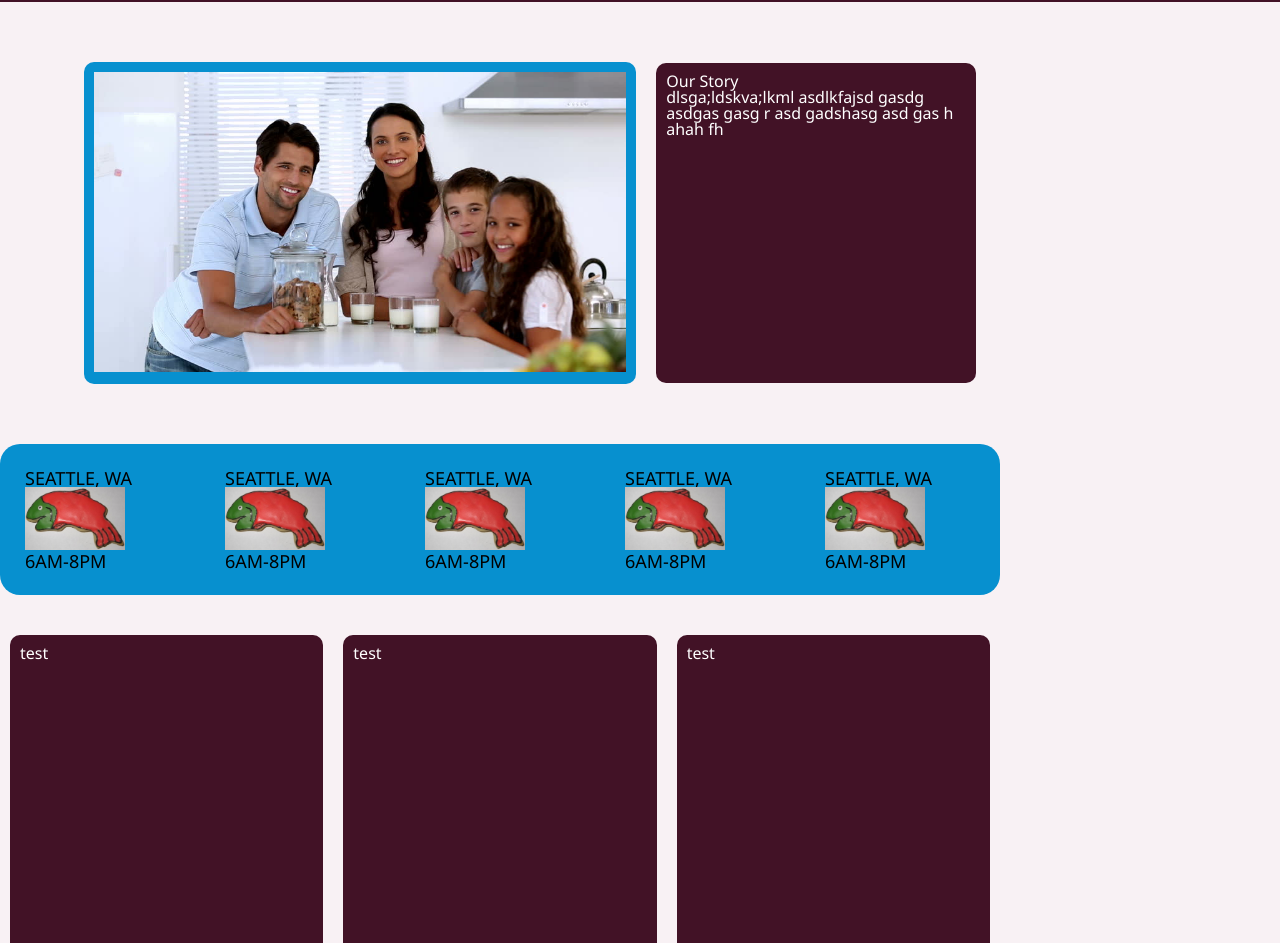
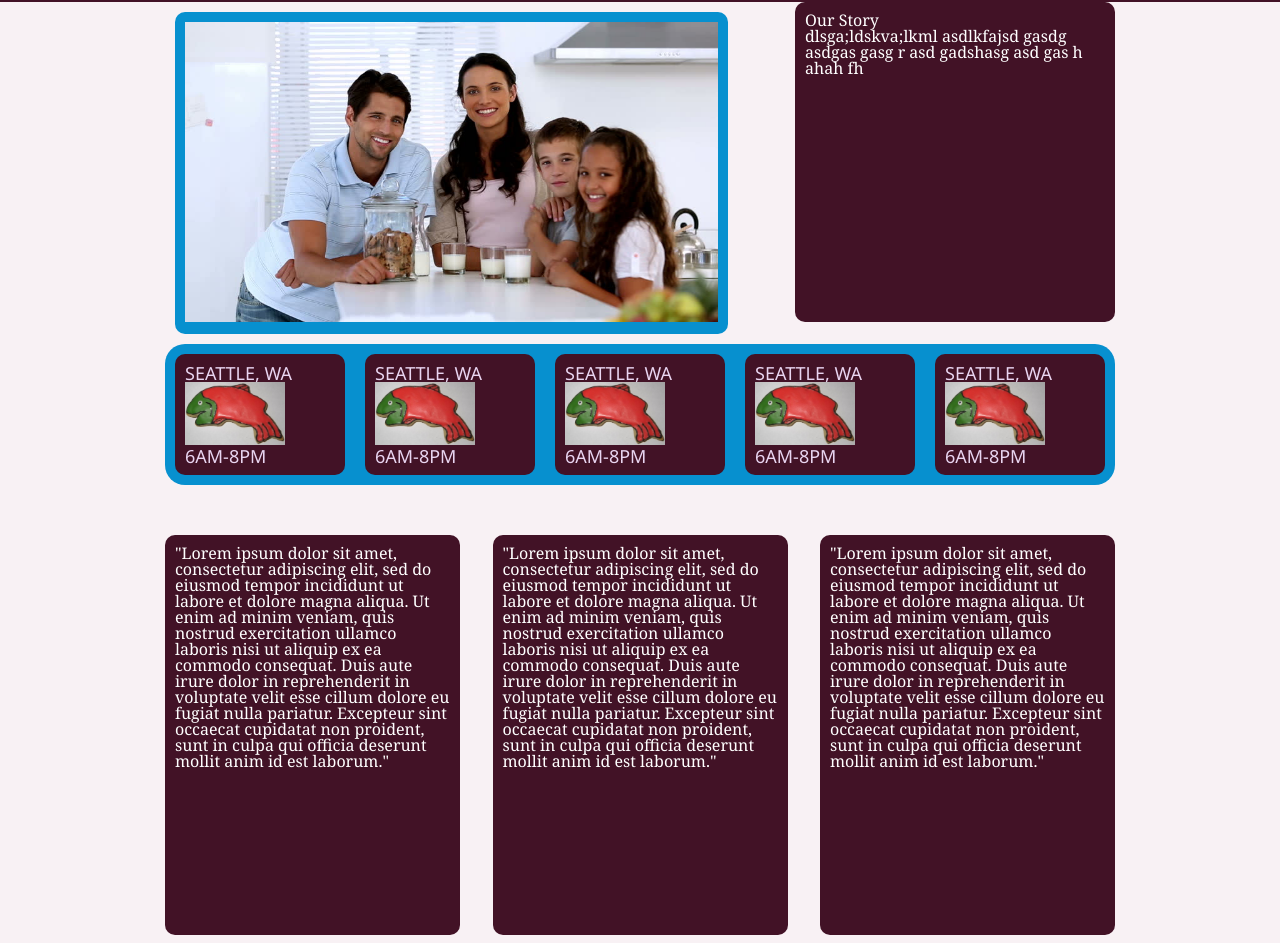
Before and after one commit to JustinHamerly/cookie-stand, a plain HTML site: page index.html in a window 1280 px wide. Shown: the part 98-1041 px from the top of the page. Drawn offline with Linux system fonts and the light colour scheme.

Commit message:
css changes

```diff
--- a/css/style.css
+++ b/css/style.css
@@ -1,3 +1,9 @@
+body{
+  position: flex;
+  align-items: center;
+  font-family: 'Segoe UI', Tahoma, Geneva, Verdana, sans-serif;
+  background-color: rgb(248, 241, 244);
+}
 
 header {
   display: flex;
@@ -9,12 +15,6 @@ header {
   background-color: #421226;
 }
 
-
-body{
-  font-family: 'Segoe UI', Tahoma, Geneva, Verdana, sans-serif;
-  background-color: rgb(248, 241, 244);
-}
-
 h1 {
   font-size: x-large;
   text-align: right;
@@ -22,15 +22,17 @@ h1 {
   color:#753c54;
   letter-spacing: 1.2em;
   width: 330px;
+  font-family: 'Rock Salt', cursive;
+  font-size: 20px;
 }
 
 header div{
   display: flex;
   flex-direction: row;
   align-items: center;
-  justify-content: flex-end;
+  justify-content: space-between;
   height: 50%;
-  width:100%;
+  width:500px;
   background-color: rgb(248, 241, 244);
 }
 
@@ -88,6 +90,64 @@ nav {
   width: 1200px;
 }
 
+main section{
+  margin:auto;
+  display: flex;
+  flex-direction: row;
+  justify-content: space-between;
+  width: 950px;
+}
+
+#about div {
+  background-color: #0790cf;
+}
+
+#about img {
+  height: 300px;
+}
+
+#story {
+  height: 300px;
+  width: 300px;
+}
+
+#locationcards {
+  border: 0px;
+  background-color: #0790cf;
+  text-align: left;
+  border-radius: 10px;
+}
+
+#locationcards {
+
+  align-items: center;
+  background-color: #0790cf;
+  border-radius: 20px;
+}
+
+#locationcards div {
+  width: 200px;
+  background-color: #421226;
+  color:#e9d5f1
+}
+
+#locationcards img {
+  width: 100px;
+}
+
+#stories {
+  height: 500px;
+  position: flex;
+  justify-content: space-between;
+}
+
+#stories article {
+  margin-top: 50px;
+  margin-bottom:50px;
+  height: auto;
+  width: 275px;
+}
+
 div {
   font-size: large;
   margin: 10px;
@@ -109,7 +169,7 @@ table {
 }
 
 article {
-  margin: 10px;
+  font-family: Georgia, 'Times New Roman', Times, serif;
   border: 0px;
   padding: 10px;
   background-color:#421226;
@@ -119,6 +179,15 @@ article {
   width: auto;
   float: left
 }
+
+footer {
+  display:flex;
+  width: 100%;
+  height: 50px;
+  background-color: #421226;
+}
+
+/* TABLE FORMAT */
 
 table th {
   text-align: center;
@@ -141,71 +210,3 @@ td {
   width:auto;
   font-weight: bold;
 }
-
-section{
-  width: 1000px;
-  display: flex;
-  flex-direction: row;
-  justify-content: center;
-}
-
-#about {
-  display: flex;
-  flex-direction: row;
-  justify-content: center;
-  align-items: center;
-  width: 960px;
-  margin:50px;
-}
-
-#about div {
-  background-color: #0790cf;
-}
-
-#about img {
-  height: 300px;
-}
-
-#story {
-  height: 300px;
-  width: 300px;
-}
-
-#locationcards {
-  display: flex;
-  flex-direction: row;
-  justify-content: center;
-  align-items: center;
-  background-color: #0790cf;
-  border-radius: 20px;
-}
-
-#locationcards div {
-  width: 200px;
-  margin:15px;
-}
-
-#locationcards img {
-  width: 100px;
-}
-
-#stories {
-  display: flex;
-  flex-direction: row;
-  justify-content: center;
-  align-items: center;
-  height: 700px;
-}
-
-#stories article {
-  height: 600px;
-  width: 300px;
-}
-
-
-footer {
-  display:flex;
-  width: 100%;
-  height: 50px;
-  background-color: #421226;
-}
--- a/index.html
+++ b/index.html
@@ -3,6 +3,9 @@
 <html>
   <head>
     <title>Salmon Cookies</title>
+    <link rel="preconnect" href="https://fonts.googleapis.com">
+    <link rel="preconnect" href="https://fonts.gstatic.com" crossorigin>
+    <link href="https://fonts.googleapis.com/css2?family=Rock+Salt&display=swap" rel="stylesheet">
     <link rel="stylesheet" href="./css/reset.css">
     <link rel="stylesheet" href="./css/style.css">
   </head>
@@ -58,13 +61,13 @@
       </section>
       <section id="stories">
         <article>
-          <p>test</p>
+          <p>"Lorem ipsum dolor sit amet, consectetur adipiscing elit, sed do eiusmod tempor incididunt ut labore et dolore magna aliqua. Ut enim ad minim veniam, quis nostrud exercitation ullamco laboris nisi ut aliquip ex ea commodo consequat. Duis aute irure dolor in reprehenderit in voluptate velit esse cillum dolore eu fugiat nulla pariatur. Excepteur sint occaecat cupidatat non proident, sunt in culpa qui officia deserunt mollit anim id est laborum."</p>
         </article>
         <article>
-          <p>test</p>
+          <p>"Lorem ipsum dolor sit amet, consectetur adipiscing elit, sed do eiusmod tempor incididunt ut labore et dolore magna aliqua. Ut enim ad minim veniam, quis nostrud exercitation ullamco laboris nisi ut aliquip ex ea commodo consequat. Duis aute irure dolor in reprehenderit in voluptate velit esse cillum dolore eu fugiat nulla pariatur. Excepteur sint occaecat cupidatat non proident, sunt in culpa qui officia deserunt mollit anim id est laborum."</p>
         </article>
         <article id="contact">
-          <p>test</p>
+          <p>"Lorem ipsum dolor sit amet, consectetur adipiscing elit, sed do eiusmod tempor incididunt ut labore et dolore magna aliqua. Ut enim ad minim veniam, quis nostrud exercitation ullamco laboris nisi ut aliquip ex ea commodo consequat. Duis aute irure dolor in reprehenderit in voluptate velit esse cillum dolore eu fugiat nulla pariatur. Excepteur sint occaecat cupidatat non proident, sunt in culpa qui officia deserunt mollit anim id est laborum."</p>
         </article>
       </section>
     </main>
--- a/sales.html
+++ b/sales.html
@@ -3,6 +3,9 @@
 <html>
   <head>
     <title>Salmon Cookies</title>
+    <link rel="preconnect" href="https://fonts.googleapis.com">
+    <link rel="preconnect" href="https://fonts.gstatic.com" crossorigin>
+    <link href="https://fonts.googleapis.com/css2?family=Rock+Salt&display=swap" rel="stylesheet">
     <link rel="stylesheet" href="./css/reset.css">
     <link rel="stylesheet" href="./css/style.css">
   </head>
```
